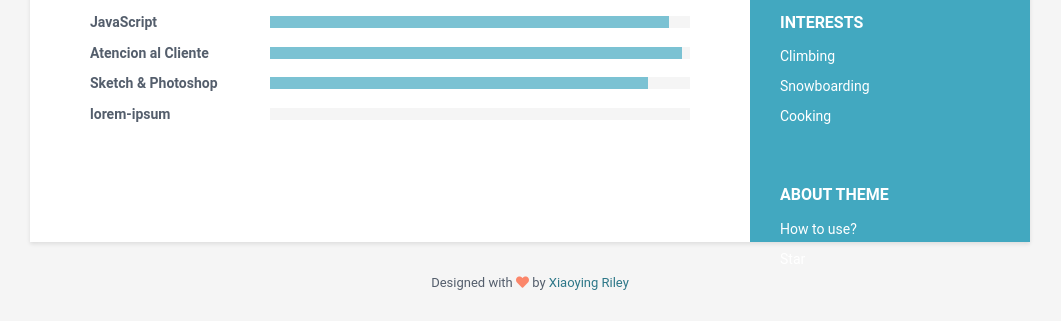
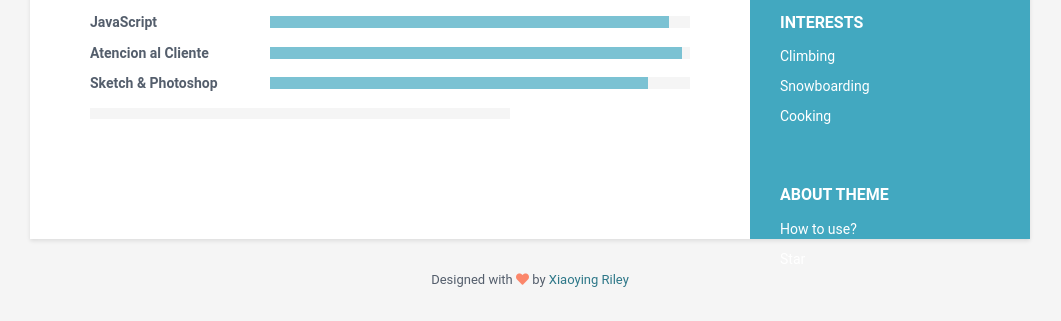
Before and after one commit to KevinC99/good-birch-4e19a, a Jekyll site: the page built from index.html, in a window 1280 px wide. Shown: the part 978-1299 px from the top of the page, without its empty margins (110-1171 px from the left). Built offline with Jekyll 4.4.1, drawn with Linux system fonts in a browser that asks for light colours.

Commit message:
data.yml: updated name in toolset

```diff
--- a/_data/data.yml
+++ b/_data/data.yml
@@ -105,8 +105,7 @@ skills:
       level: 98%
     - name: Sketch & Photoshop
       level: 90%
-    - name: lorem-ipsum
-      level: lorem-ipsum
+    - level: lorem-ipsum
 footer: >
   Designed with <i class="fas fa-heart"></i> by <a
   href="http://themes.3rdwavemedia.com" target="_blank" rel="nofollow">Xiaoying
```
